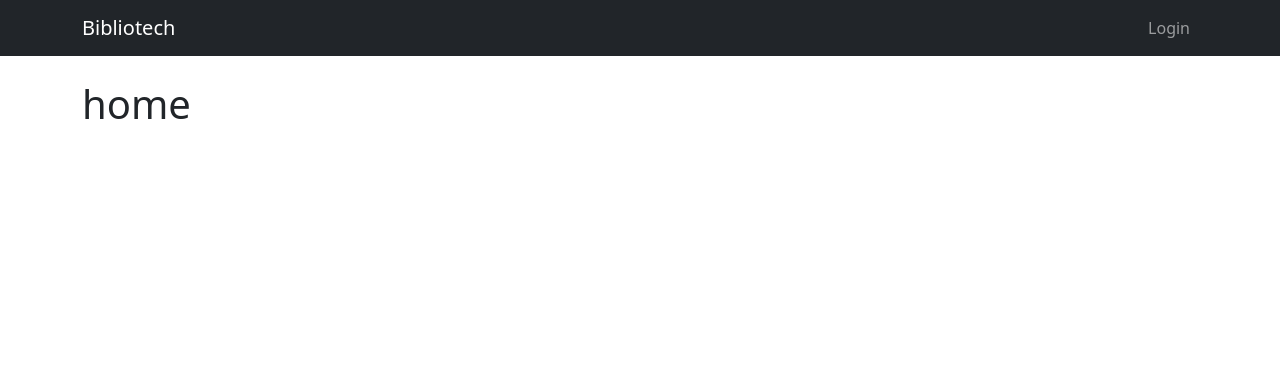
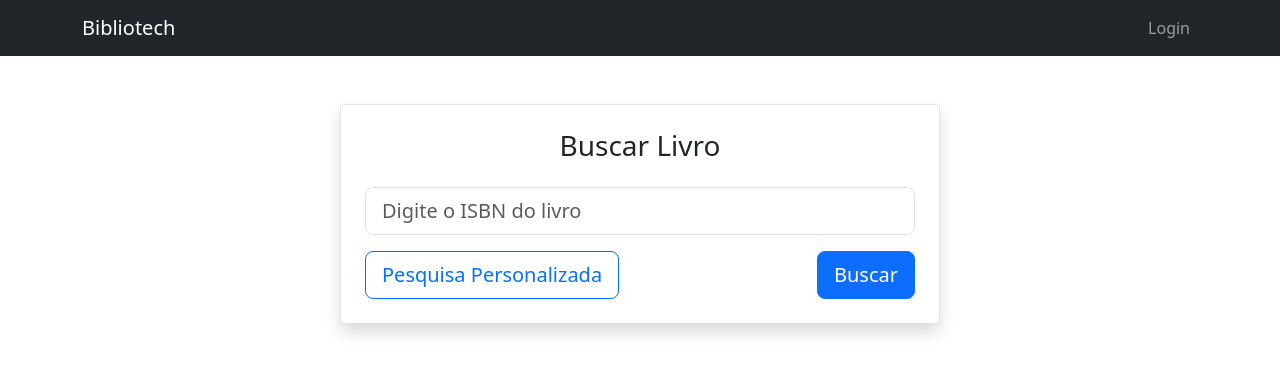
Before and after one commit to lauroolim/bibliotech, a Flask app: page / in a window 1280 px wide. Shown: the top 374 px of the page. Run offline with Flask 3, Linux system fonts and the light colour scheme.

Commit message:
feat(home): UI only

```diff
--- a/templates/index.html
+++ b/templates/index.html
@@ -1,7 +1,31 @@
 {% extends 'base.html' %}
 
-{% block title %}Login{% endblock %}
+{% block title %}Buscar Livro{% endblock %}
 
 {% block content %}
-<h1>home</h1>
+<div class="d-flex justify-content-center align-items-center mt-5">
+    <form action="" method="get"
+                class="w-75 p-4 border rounded shadow"
+                style="max-width:600px;">
+        <div class="text-center mb-4">
+            <h1 class="h3">Buscar Livro</h1>
+        </div>
+        <div class="mb-3">
+            <input type="text"
+                         name="isbn"
+                         class="form-control form-control-lg"
+                         placeholder="Digite o ISBN do livro"
+                         required>
+        </div>
+        <div class="d-flex justify-content-between">
+            <a href="" class="btn btn-outline-primary btn-lg">Pesquisa Personalizada</a>
+            <button type="submit"
+                            name="action"
+                            value="simple"
+                            class="btn btn-primary btn-lg">
+                Buscar
+            </button>
+        </div>
+    </form>
+</div>
 {% endblock %}
```
